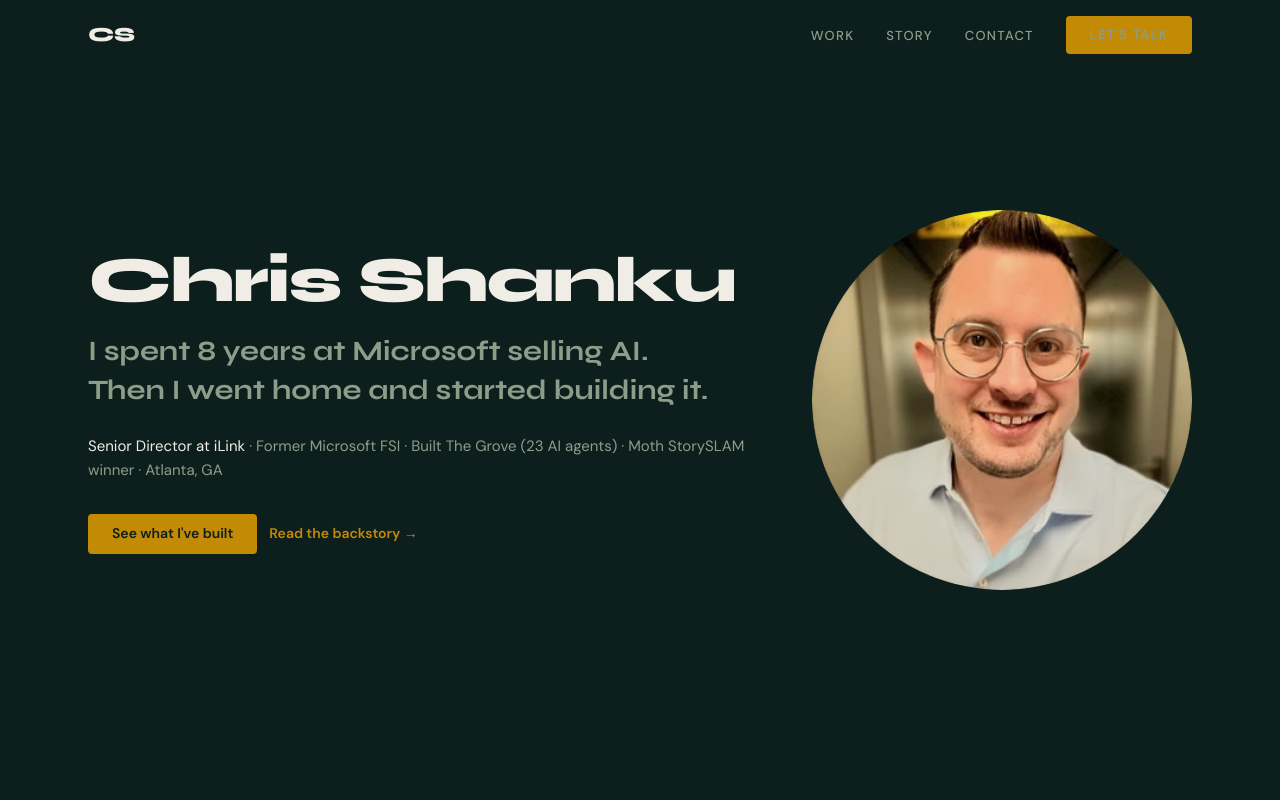
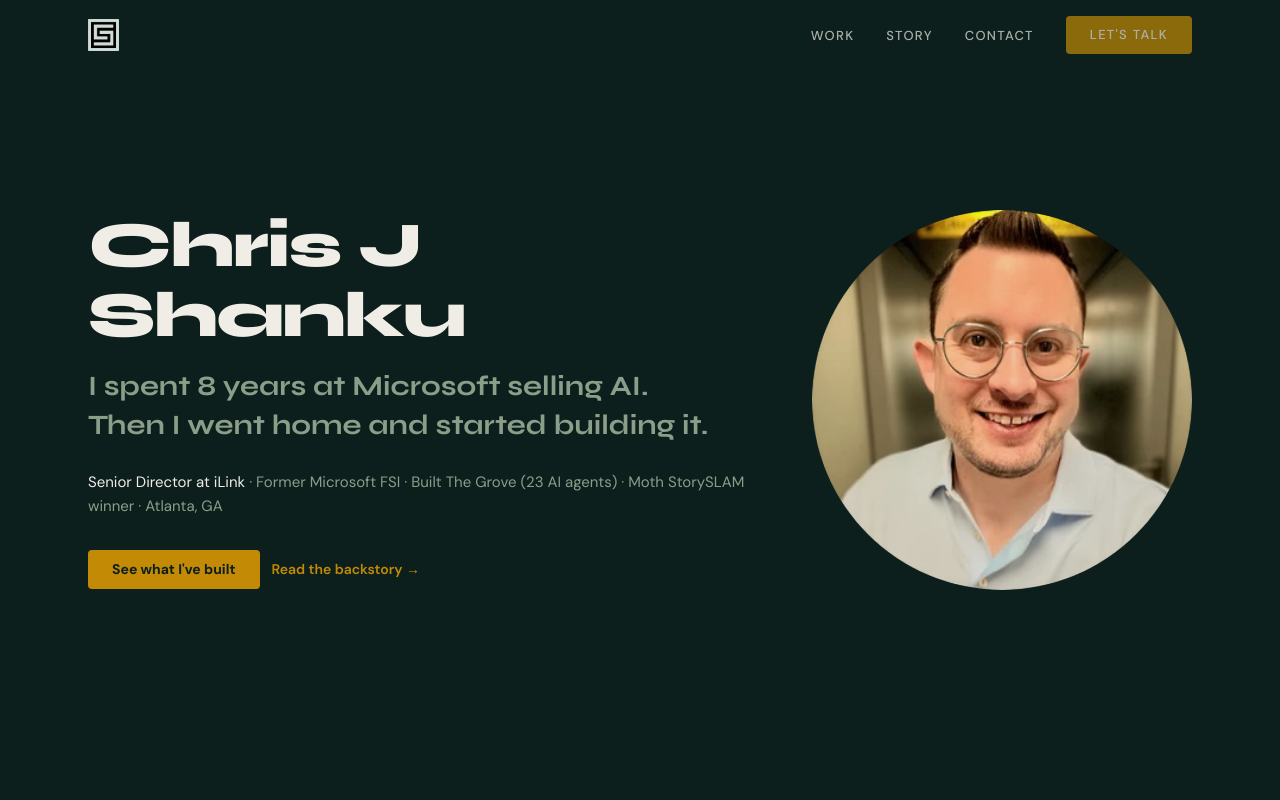
Before and after one commit to chrankthat/shanku-net, a plain HTML site: page index.html in a window 1280 px wide. Shown: the top 800 px of the page. Drawn offline with Linux system fonts and the light colour scheme.

Commit message:
update: CJS icon logo, Chris J Shanku, nav contrast fix, Resume link
CJS geometric monogram replaces text CS. Name updated to Chris J Shanku.
Nav links use text color at 70% opacity (readable on dark forest bg).
Let's Talk button uses bold weight + explicit dark color for contrast.

Co-Authored-By: Claude Opus 4.6 (1M context) <noreply@anthropic.com>

```diff
--- a/css/components.css
+++ b/css/components.css
@@ -10,7 +10,7 @@
 }
 
 .nav.scrolled {
-  background: rgba(15, 14, 12, 0.95);
+  background: rgba(13, 31, 28, 0.95);
   backdrop-filter: blur(8px);
   -webkit-backdrop-filter: blur(8px);
   box-shadow: 0 1px 0 var(--rule);
@@ -23,12 +23,15 @@
 }
 
 .nav-monogram {
-  font-family: var(--font-display);
-  font-size: 1.25rem;
-  font-weight: 800;
-  color: var(--text);
   text-decoration: none;
-  letter-spacing: -0.02em;
+  display: flex;
+  align-items: center;
+}
+
+.nav-logo {
+  height: 32px;
+  width: auto;
+  filter: invert(1) sepia(1) saturate(0.3) hue-rotate(90deg) brightness(0.85);
 }
 
 .nav-links {
@@ -41,7 +44,8 @@
 .nav-links a {
   font-size: 0.8125rem;
   font-weight: 500;
-  color: var(--text-muted);
+  color: var(--text);
+  opacity: 0.7;
   text-transform: uppercase;
   letter-spacing: 0.1em;
   text-decoration: none;
@@ -64,6 +68,7 @@
 
 .nav-links a:hover {
   color: var(--text);
+  opacity: 1;
 }
 
 .nav-links a:hover::after {
@@ -87,7 +92,8 @@
 
 .btn-primary {
   background: var(--accent);
-  color: var(--bg);
+  color: #0D1F1C;
+  font-weight: 700;
 }
 
 .btn-primary:hover {
--- a/index.html
+++ b/index.html
@@ -3,9 +3,9 @@
 <head>
   <meta charset="UTF-8">
   <meta name="viewport" content="width=device-width, initial-scale=1.0, maximum-scale=5">
-  <title>Chris Shanku — AI Builder, FSI Strategist, Storyteller</title>
+  <title>Chris J Shanku — AI Builder, FSI Strategist, Storyteller</title>
   <meta name="description" content="I spent 8 years at Microsoft selling AI. Then I went home and started building it. AI systems, financial services strategy, and production infrastructure.">
-  <meta property="og:title" content="Chris Shanku — AI Builder">
+  <meta property="og:title" content="Chris J Shanku — AI Builder">
   <meta property="og:description" content="I spent 8 years at Microsoft selling AI. Then I went home and started building it.">
   <meta property="og:type" content="website">
   <meta property="og:url" content="https://shanku.net">
@@ -22,7 +22,7 @@
   <!-- ─── Navigation ─── -->
   <nav class="nav" role="navigation" aria-label="Main navigation">
     <div class="container nav-inner">
-      <a href="#" class="nav-monogram" aria-label="Chris Shanku - home">CS</a>
+      <a href="#" class="nav-monogram" aria-label="Chris J Shanku - home"><img src="images/cjs-icon.webp" alt="CJS" class="nav-logo" /></a>
       <ul class="nav-links">
         <li><a href="#work">Work</a></li>
         <li><a href="#story">Story</a></li>
@@ -40,7 +40,7 @@
       <div class="container">
         <div class="hero-grid">
           <div class="hero-content">
-            <h1 class="hero-name fade-in">Chris Shanku</h1>
+            <h1 class="hero-name fade-in">Chris J Shanku</h1>
             <p class="hero-headline fade-in fade-in-delay-1">I spent 8 years at Microsoft selling AI.<br>Then I went home and started building it.</p>
             <p class="hero-bio fade-in fade-in-delay-2">
               <span>Senior Director at iLink</span> &middot;
@@ -54,7 +54,7 @@
               <a href="#story" class="btn btn-text">Read the backstory &rarr;</a>
             </div>
           </div>
-          <img src="images/avatar.webp" alt="Chris Shanku" class="hero-avatar fade-in" width="380" height="380" loading="eager" fetchpriority="high">
+          <img src="images/avatar.webp" alt="Chris J Shanku" class="hero-avatar fade-in" width="380" height="380" loading="eager" fetchpriority="high">
         </div>
       </div>
     </section>
@@ -240,7 +240,7 @@
   <!-- ─── Footer ─── -->
   <footer class="footer">
     <div class="container">
-      &copy; 2026 Chris Shanku &middot; Built by hand &middot; <a href="https://shanku.net">shanku.net</a>
+      &copy; 2026 Chris J Shanku &middot; Built by hand &middot; <a href="https://shanku.net">shanku.net</a>
     </div>
   </footer>
 
```
Also changed, not shown: images/cjs-icon.webp (added).
